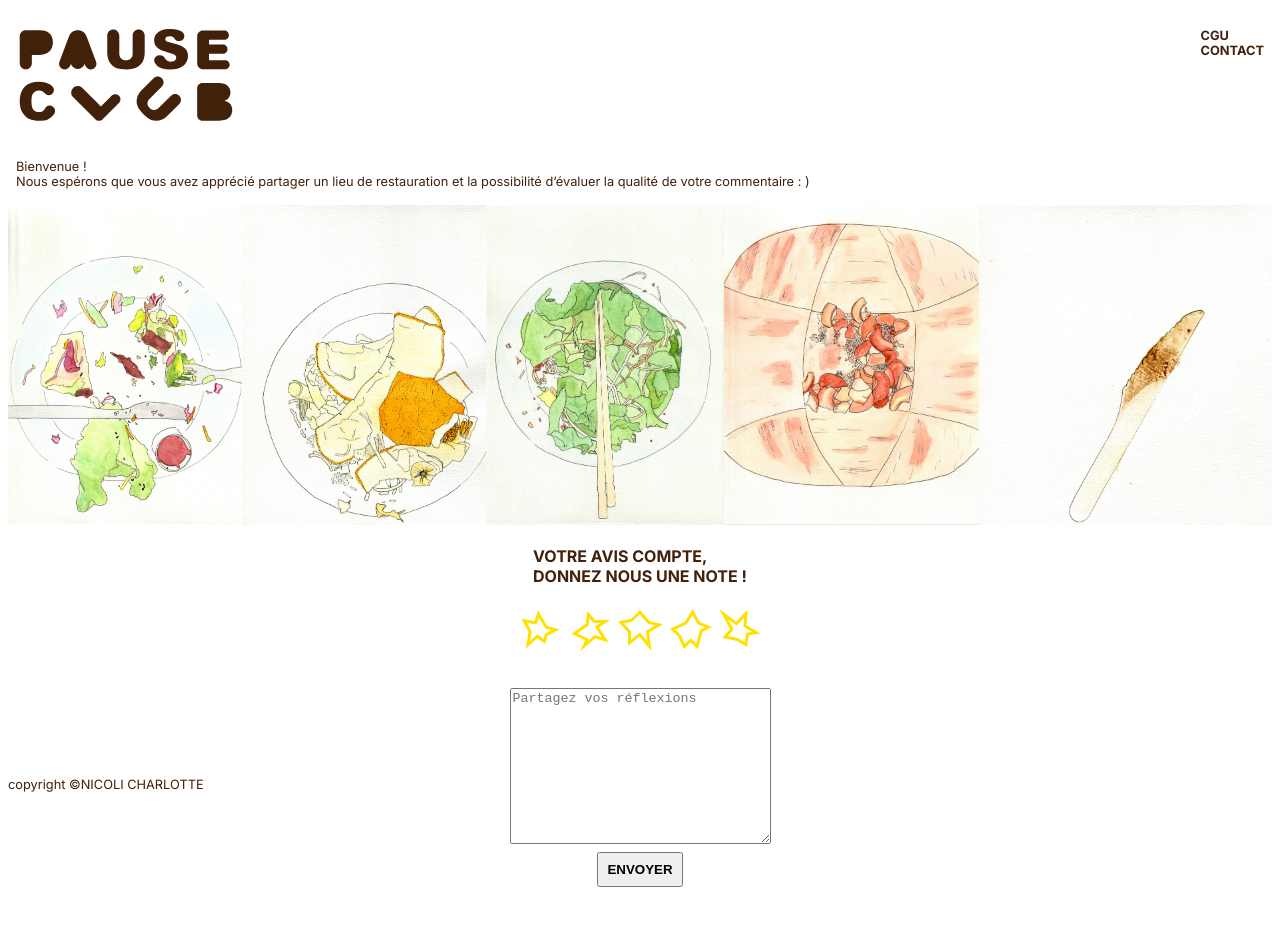
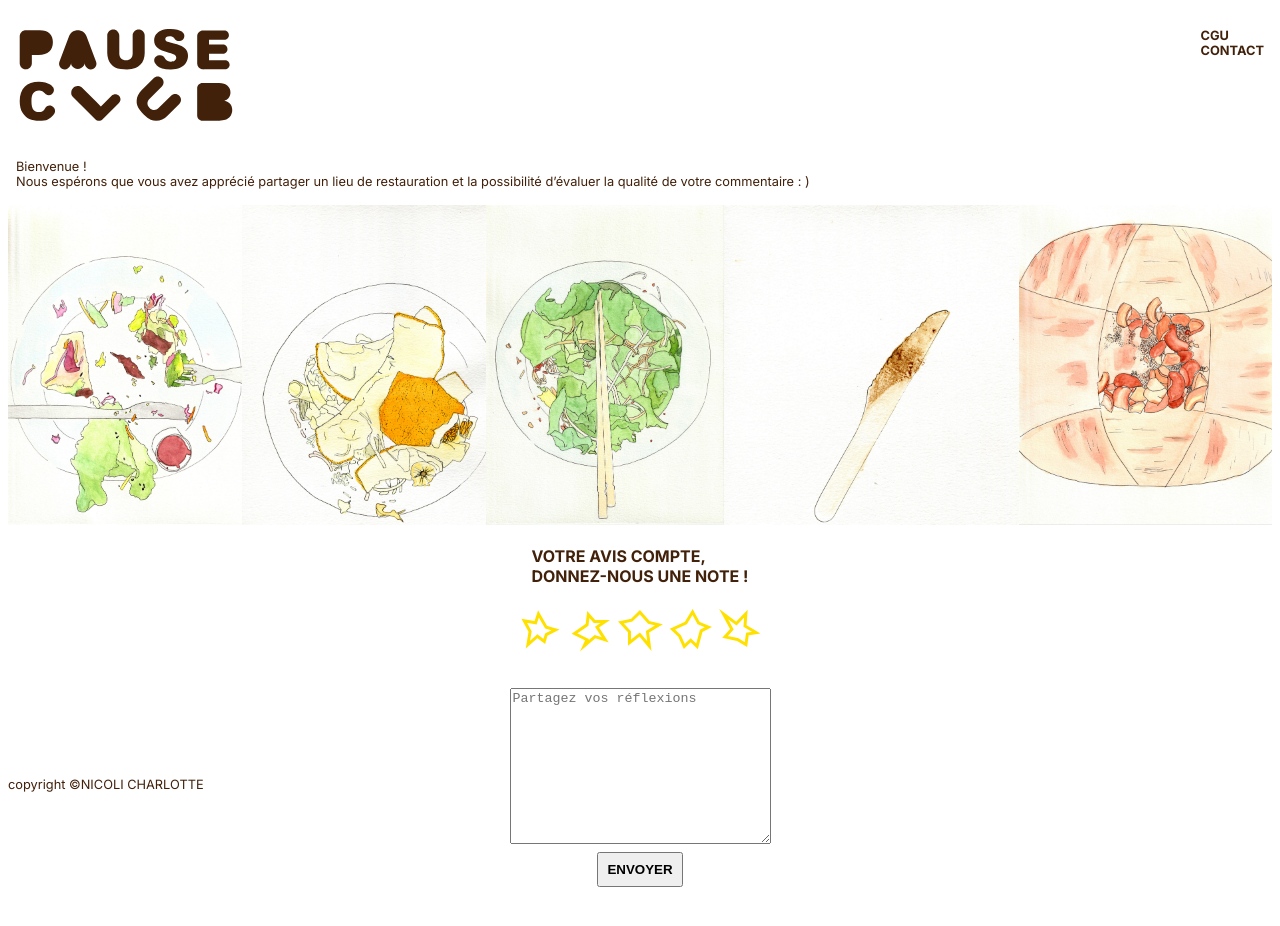
Before and after one commit to VincentDeSaussure/pauseclub.fr, a Next.js app: page / in a window 1280 px wide. Shown: the top 926 px of the page. Built offline with nearby package versions, Linux system fonts and the light colour scheme.

Commit message:
feat: ordre carousel

```diff
--- a/src/components/carousel.tsx
+++ b/src/components/carousel.tsx
@@ -12,8 +12,8 @@ export function Carousel() {
       <Image src={slide2} alt={'slide 2 - Dessin pause club 2 - Nicoli Charlotte'} height={320}/>
       <Image src={slide4} alt={'slide 4 - Dessin pause club 4 - Nicoli Charlotte'} height={320}/>
       <Image src={slide3} alt={'slide 3 - Dessin pause club 3 - Nicoli Charlotte'} height={320}/>
+      <Image src={slide6} alt={'slide 6 - Dessin pause club 6 - Nicoli Charlotte'} height={320}/>
       <Image src={slide5} alt={'slide 5 - Dessin pause club 5 - Nicoli Charlotte'} height={320}/>
-      <Image src={slide6} alt={'slide 6 - Dessin pause club 6 - Nicoli Charlotte'} height={320}/>
     </div>
   </section>;
 }
--- a/src/components/donnez-votre-avis-formulaire.tsx
+++ b/src/components/donnez-votre-avis-formulaire.tsx
@@ -48,7 +48,7 @@ export function DonnezVotreAvisFormulaire() {
   return <section>
     <form className={styles.form}>
       <h1>VOTRE AVIS COMPTE, <br/>
-        DONNEZ NOUS UNE NOTE !</h1>
+        DONNEZ-NOUS UNE NOTE !</h1>
       <Note />
       <textarea className={styles.avis} cols={30} rows={10} placeholder={'Partagez vos réflexions'}></textarea>
       <button className={[styles.soumettre].join(' ')} type={'submit'}>ENVOYER</button>
```
